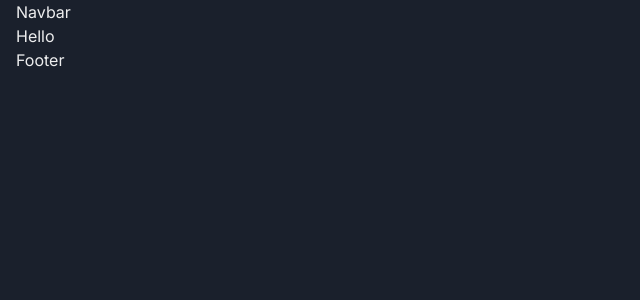
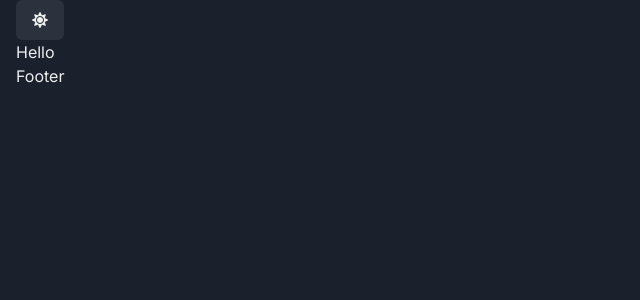
Before and after one commit to jorgecontrerasostos/portfolio_2.0, a Next.js app: page / in a window 1280 px wide. Shown: the top 300 px of the page, without its empty margins (0-640 px from the left). Built offline with nearby package versions, Linux system fonts and the light colour scheme.

Commit message:
set color mode

```diff
--- /dev/null
+++ b/components/ColorModeToggle.jsx
@@ -0,0 +1,13 @@
+import React from 'react'
+import { FaMoon, FaSun } from 'react-icons/fa'
+import { Button, useColorMode } from '@chakra-ui/react'
+
+function ColorModeToggle() {
+  const { colorMode, toggleColorMode } = useColorMode()
+  return (
+    <Button onClick={toggleColorMode}>
+      {colorMode === 'light' ? <FaMoon /> : <FaSun />}
+    </Button>
+  )
+}
+export default ColorModeToggle
--- a/components/Navbar.jsx
+++ b/components/Navbar.jsx
@@ -1,7 +1,13 @@
 import React from 'react'
+import { Box } from '@chakra-ui/react'
+import ColorModeToggle from './ColorModeToggle'
 
 const Navbar = () => {
-  return <div>Navbar</div>
+  return (
+    <Box>
+      <ColorModeToggle />
+    </Box>
+  )
 }
 
 export default Navbar
--- a/package.json
+++ b/package.json
@@ -16,7 +16,8 @@
     "framer-motion": "^10.16.4",
     "next": "13.5.3",
     "react": "18.2.0",
-    "react-dom": "18.2.0"
+    "react-dom": "18.2.0",
+    "react-icons": "^4.11.0"
   },
   "devDependencies": {
     "eslint": "8.50.0",
```
Also changed, not shown: 1 other file (tests, documents, lock files or other folders).
